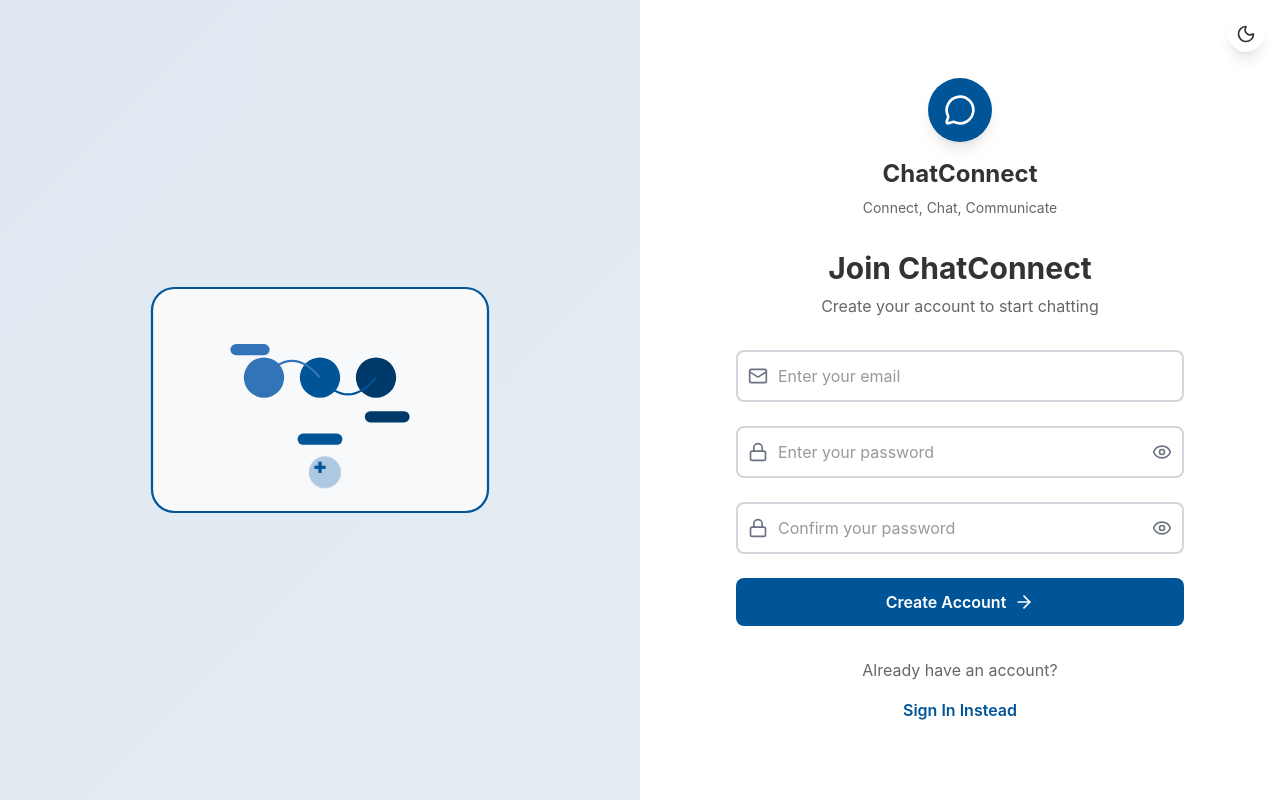
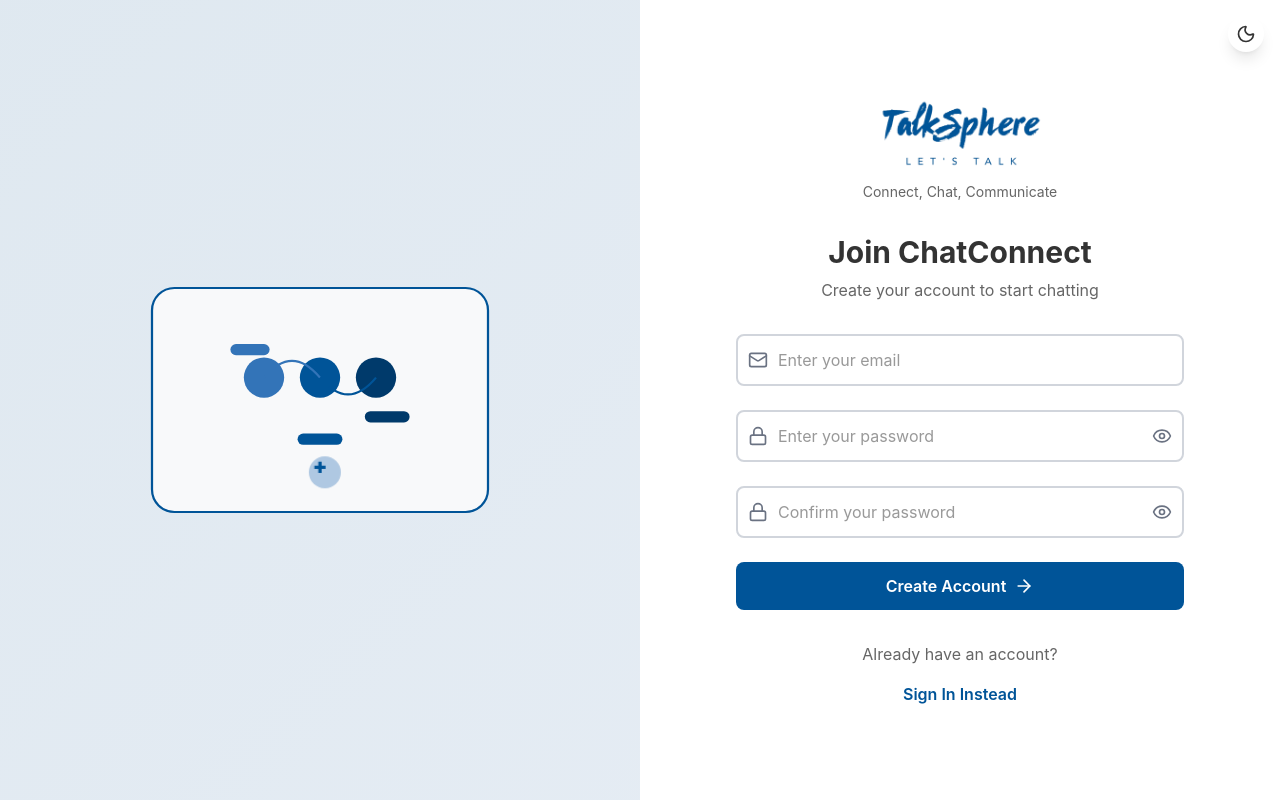
Before and after one commit to aviek17/Chat-App, a React (Vite) app in the folder Client/: page /register in a window 1280 px wide. Built offline with nearby package versions, Linux system fonts and the light colour scheme.

Commit message:
logo updated

```diff
--- a/Client/src/components/LoginForm.jsx
+++ b/Client/src/components/LoginForm.jsx
@@ -5,6 +5,7 @@ import InputField from './InputField.jsx';
 import SuccessModal from './SuccessModal.jsx';
 import ChatLoginSVG from './ChatLoginSVG.jsx';
 import { colors } from '../styles/theme.js';
+import Logo from '../assets/Logo_Nobg.png'; // Assuming you have a logo image in your assets folder
 
 const LoginForm = () => {
     const [isDark, setIsDark] = useState(false);
@@ -148,18 +149,14 @@ const LoginForm = () => {
                 <div className="w-full max-w-md">
                     {/* Logo */}
                     <div className="text-center mb-8">
-                        <div
-                            className="w-16 h-16 mx-auto mb-4 rounded-full flex items-center justify-center shadow-lg"
-                            style={{ backgroundColor: colors.primary.main }}
-                        >
-                            <MessageCircle className="w-8 h-8 text-white" />
+
+                        <div className="mb-2 flex  justify-center">
+                            <img
+                                src={Logo}
+                                alt="ChatConnect Logo"
+                                className="h-20"
+                            />
                         </div>
-                        <h1
-                            className="text-2xl font-bold mb-2"
-                            style={{ color: isDark ? colors.text.dark.primary : colors.text.light.primary }}
-                        >
-                            ChatConnect
-                        </h1>
                         <p
                             className="text-sm"
                             style={{ color: isDark ? colors.text.dark.secondary : colors.text.light.secondary }}
--- a/Client/src/components/RegisterForm.jsx
+++ b/Client/src/components/RegisterForm.jsx
@@ -4,6 +4,7 @@ import InputField from './InputField';
 import SuccessModal from './SuccessModal';
 import ChatRegisterSVG from './ChatRegisterSVG';
 import { colors } from '../styles/theme.js';
+import Logo from "../assets/Logo_Nobg.png"; // Assuming you have a logo image in your assets folder
 
 const RegisterForm = () => {
     const [isDark, setIsDark] = useState(false);
@@ -143,18 +144,13 @@ const RegisterForm = () => {
                 <div className="w-full max-w-md">
                     {/* Logo */}
                     <div className="text-center mb-8">
-            <div
-              className="w-16 h-16 mx-auto mb-4 rounded-full flex items-center justify-center shadow-lg"
-              style={{ backgroundColor: colors.primary.main }}
-            >
-              <MessageCircle className="w-8 h-8 text-white" />
+                        <div className="mb-2 flex  justify-center">
+                            <img
+                                src={Logo}
+                                alt="ChatConnect Logo"
+                                className="h-20"
+                            />
                         </div>
-            <h1
-              className="text-2xl font-bold mb-2"
-              style={{ color: isDark ? colors.text.dark.primary : colors.text.light.primary }}
-            >
-              ChatConnect
-            </h1>
                         <p
                             className="text-sm"
                             style={{ color: isDark ? colors.text.dark.secondary : colors.text.light.secondary }}
```
Lines whose indentation alone changed are shown as unchanged.
